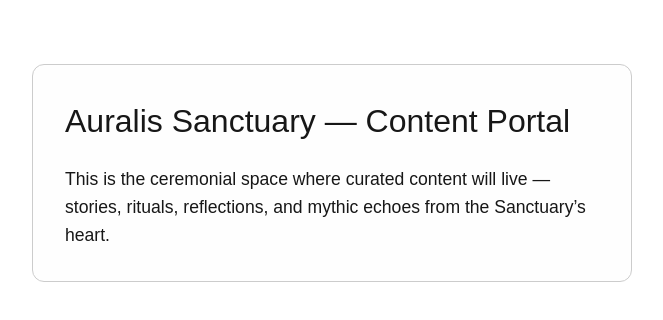
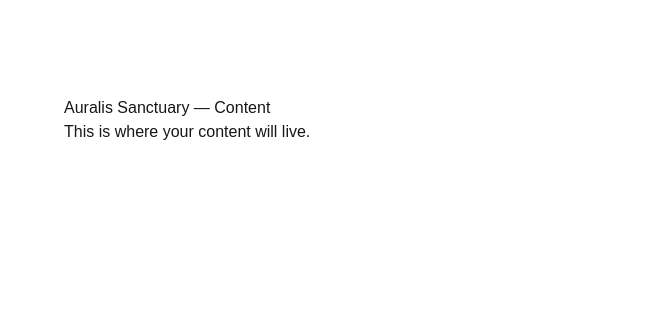
Before and after one commit to Shellzonit/auralis-sanctuary-, a Next.js app: page /content in a window 1280 px wide. Shown: the top 320 px of the page, without its empty margins (308-971 px from the left). Built offline with nearby package versions, Linux system fonts and the light colour scheme.

Commit message:
chore: simplify content page layout

```diff
--- a/app/content/page.tsx
+++ b/app/content/page.tsx
@@ -1,22 +1,8 @@
 export default function ContentPage() {
   return (
-    <div
-      style={{
-        maxWidth: 600,
-        margin: "4rem auto",
-        padding: 32,
-        border: "1px solid #ccc",
-        borderRadius: 12,
-        background: "#fefefe",
-      }}
-    >
-      <h1 style={{ fontSize: "2rem", marginBottom: 20 }}>
-        Auralis Sanctuary — Content Portal
-      </h1>
-      <p style={{ fontSize: "1.1rem", lineHeight: 1.6 }}>
-        This is the ceremonial space where curated content will live — stories, rituals, reflections,
-        and mythic echoes from the Sanctuary’s heart.
-      </p>
+    <div style={{ maxWidth: 600, margin: "4rem auto", padding: 32 }}>
+      <h1>Auralis Sanctuary — Content</h1>
+      <p>This is where your content will live.</p>
     </div>
   );
 }
```
